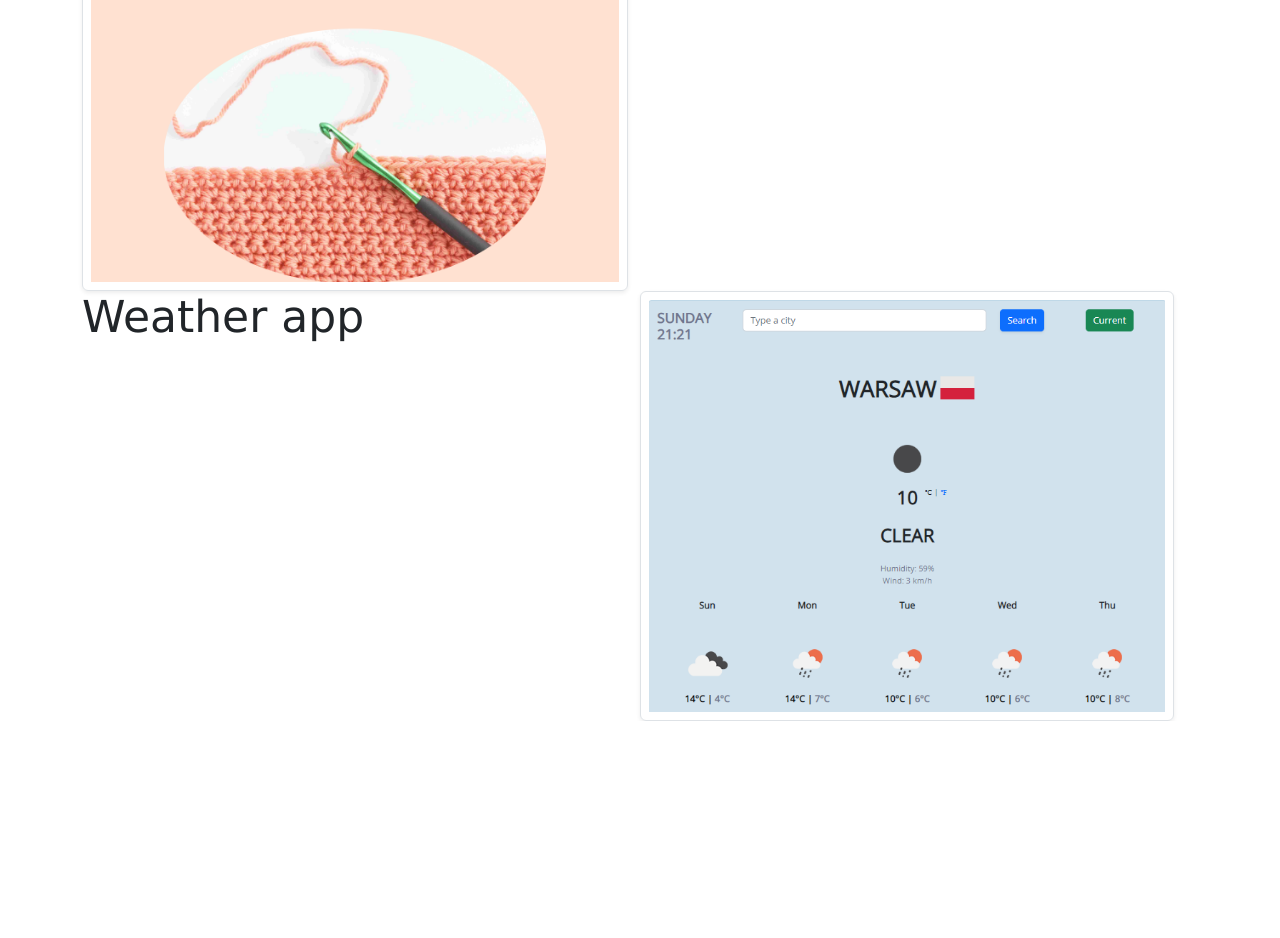
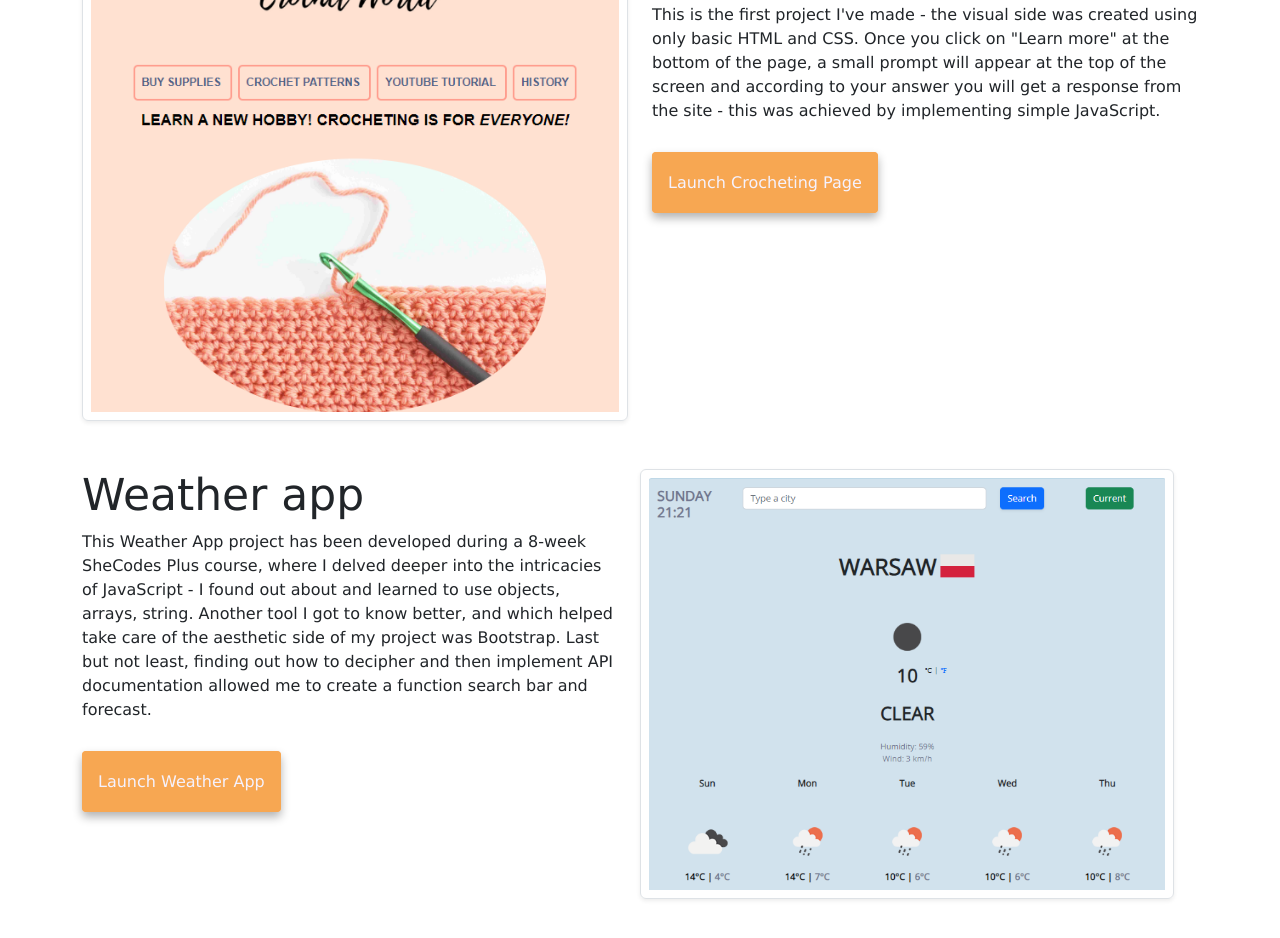
Before and after one commit to radzimirskasandra/responsive-portfolio-project, a plain HTML site: page index.html in a window 1280 px wide. Shown: the part 506-1444 px from the top of the page. Before the commit the page ends 1227 px from the top, so only its background shows below. Drawn offline with nearby package versions, Linux system fonts and the light colour scheme.

Commit message:
changes to homepage (buttons, content)
added: buttons with links (and their styling in CSS), paragraphs, bootstrap margins and paddings to make the page more readable

```diff
--- a/index.html
+++ b/index.html
@@ -68,9 +68,13 @@
     <h3 class="centered">
       and I'm a front-end developer based in Katowice, Poland
     </h3>
-
+    <div class="d-flex justify-content-center mt-4 mb-3">
+      <a href="about-me.html#contact-me" class="primary-link" title="Contact me"
+        >Contact me</a
+      >
+    </div>
     <div class="container">
-      <div class="row">
+      <div class="row mt-5">
         <div class="col-sm-6">
           <img
             src="/images/crochet-world.png"
@@ -80,10 +84,45 @@
         </div>
         <div class="col-sm-6">
           <h2>Landing page about crocheting</h2>
+          <p class="mt-2">
+            This is the first project I've made - the visual side was created
+            using only basic HTML and CSS. Once you click on "Learn more" at the
+            bottom of the page, a small prompt will appear at the top of the
+            screen and according to your answer you will get a response from the
+            site - this was achieved by implementing simple JavaScript.
+          </p>
+          <div class="mt-5">
+            <a
+              href="https://www.shecodes.io/workshops/shecodes-basics-3dc02b57-7a59-44fd-ac6b-1101ed309bcf/projects/1093757"
+              class="primary-link"
+              target="_blank"
+              title="Page about crocheting"
+              >Launch Crocheting Page</a
+            >
+          </div>
         </div>
-        <div class="row">
+        <div class="row mt-5">
           <div class="col-sm-6">
             <h2>Weather app</h2>
+            <p class="mt-2">
+              This Weather App project has been developed during a 8-week
+              SheCodes Plus course, where I delved deeper into the intricacies
+              of JavaScript - I found out about and learned to use objects,
+              arrays, string. Another tool I got to know better, and which
+              helped take care of the aesthetic side of my project was
+              Bootstrap. Last but not least, finding out how to decipher and
+              then implement API documentation allowed me to create a function
+              search bar and forecast.
+            </p>
+            <div class="mt-5">
+              <a
+                href="https://shiny-sunflower-c763c1.netlify.app"
+                class="primary-link"
+                target="_blank"
+                title="Weather Project"
+                >Launch Weather App</a
+              >
+            </div>
           </div>
           <div class="col-sm-6">
             <img
--- a/styles.css
+++ b/styles.css
@@ -1,5 +1,5 @@
 :root {
-  --primary-color: #ffb86b;
+  --primary-color: #f7a752;
   --secondary-color: #f5f2fe;
   --box-shadow: 0 5px 10px rgba(0, 0, 0, 0.3);
 }
@@ -7,6 +7,7 @@
 body {
   font-family: "Lucida Grande", "Lucida Sans Unicode", sans-serif;
   margin-top: 70px;
+  margin-bottom: 50px;
 }
 
 h1 {
@@ -28,9 +29,28 @@ h3 {
   text-align: center;
 }
 
+.text-left {
+  text-align: left;
+}
+
+.text-right {
+  text-align: right;
+}
+
 .navigation-bar {
   position: fixed;
   width: 100%;
   margin: 0;
   top: 0;
 }
+
+.primary-link {
+  text-decoration: none;
+  text-transform: capitalize;
+  background: var(--primary-color);
+  box-shadow: var(--box-shadow);
+  color: var(--secondary-color);
+  padding: 20px 15px;
+  border: 1px solid var(--primary-color);
+  border-radius: 4px;
+}
```
